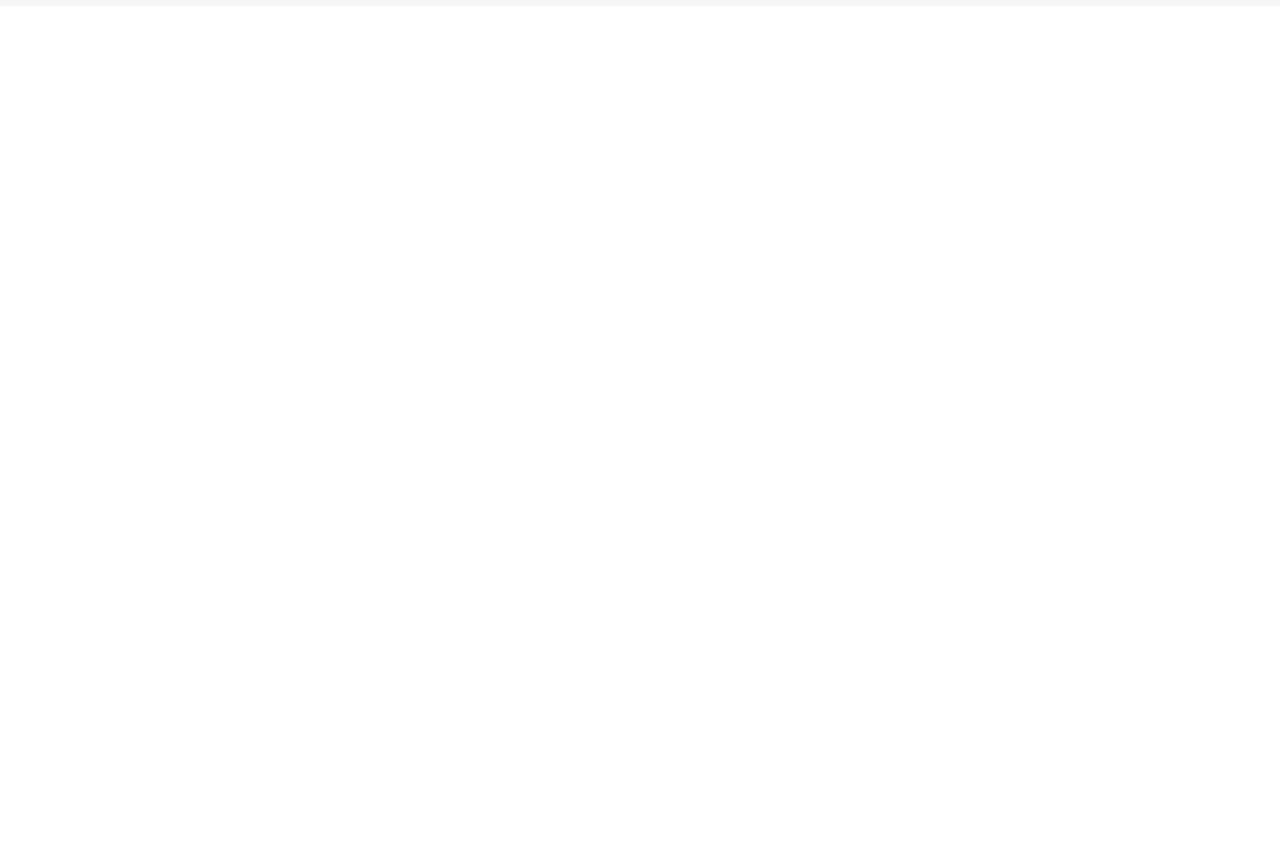
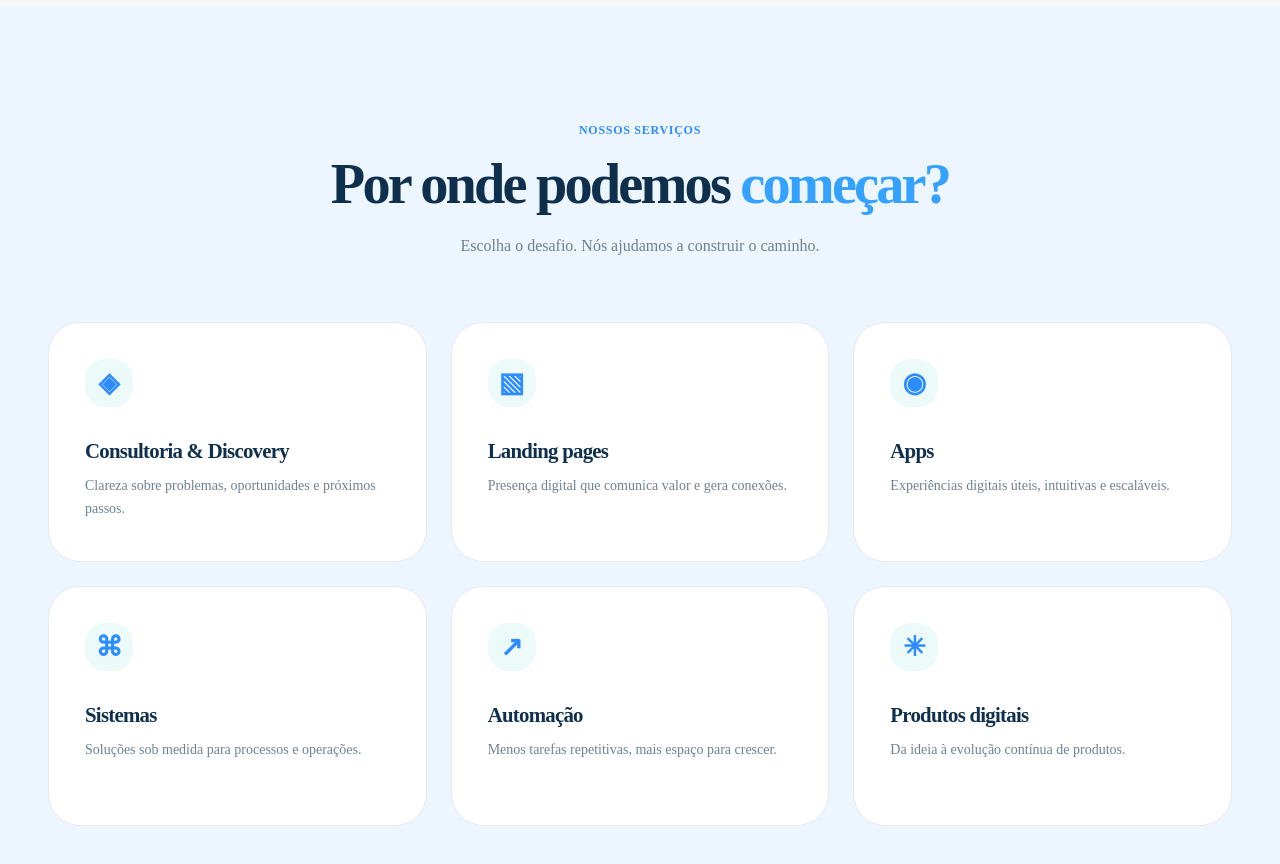
Before and after one commit to LeevelopStudio/leevelop-web, a Next.js app: page / in a window 1280 px wide. Shown: the part 2760-3624 px from the top of the page. Before the commit the page ends 2766 px from the top, so only its background shows below. Built offline with nearby package versions, Linux system fonts and the light colour scheme.

Commit message:
feat: add digital services grid

```diff
--- a/app/page.tsx
+++ b/app/page.tsx
@@ -3,6 +3,7 @@ import { Hero } from "@/components/sections/Hero";
 import { Solutions } from "@/components/sections/Solutions";
 import { ExpertiseBands } from "@/components/sections/ExpertiseBands";
 import { DecisionProcess } from "@/components/sections/DecisionProcess";
+import { Services } from "@/components/sections/Services";
 
 export default function Home() {
   return (
@@ -13,6 +14,7 @@ export default function Home() {
         <Solutions />
         <ExpertiseBands />
         <DecisionProcess />
+        <Services />
       </main>
     </>
   );
--- /dev/null
+++ b/components/sections/Services.module.css
@@ -0,0 +1,12 @@
+.section { padding-block: var(--section-space); background: var(--color-surface-blue); }
+.intro { text-align: center; margin-bottom: var(--space-8); }
+.title { margin: var(--space-3) 0 var(--space-4); font-size: clamp(2.25rem, 4.4vw, 4rem); font-weight: 800; letter-spacing: -0.05em; }
+.title span { color: var(--color-blue-500); }
+.grid { display: grid; grid-template-columns: repeat(3, minmax(0, 1fr)); gap: var(--space-5); }
+.card { min-height: 15rem; padding: clamp(1.5rem, 3vw, 2.25rem); border: 1px solid var(--color-border); border-radius: var(--radius-lg); background: #fff; transition: transform var(--transition-base), box-shadow var(--transition-base); }
+.card:hover { transform: translateY(-4px); box-shadow: var(--shadow-soft); }
+.icon { display: grid; place-items: center; width: 3rem; height: 3rem; border-radius: var(--radius-md); background: var(--color-surface-cyan); color: var(--color-blue-600); font-size: 1.7rem; font-weight: 700; }
+.card h3 { margin: var(--space-6) 0 var(--space-3); font-size: 1.3rem; letter-spacing: -0.035em; }
+.card p { font-size: var(--font-size-sm); }
+@media (max-width: 900px) { .grid { grid-template-columns: repeat(2, minmax(0, 1fr)); } }
+@media (max-width: 560px) { .grid { grid-template-columns: 1fr; } .card { min-height: 12rem; } }
--- /dev/null
+++ b/components/sections/Services.tsx
@@ -0,0 +1,33 @@
+import styles from "./Services.module.css";
+
+const services = [
+  { icon: "◈", title: "Consultoria & Discovery", detail: "Clareza sobre problemas, oportunidades e próximos passos." },
+  { icon: "▧", title: "Landing pages", detail: "Presença digital que comunica valor e gera conexões." },
+  { icon: "◉", title: "Apps", detail: "Experiências digitais úteis, intuitivas e escaláveis." },
+  { icon: "⌘", title: "Sistemas", detail: "Soluções sob medida para processos e operações." },
+  { icon: "↗", title: "Automação", detail: "Menos tarefas repetitivas, mais espaço para crescer." },
+  { icon: "✳", title: "Produtos digitais", detail: "Da ideia à evolução contínua de produtos." },
+];
+
+export function Services() {
+  return (
+    <section id="projetos" className={styles.section} aria-labelledby="services-title">
+      <div className="container">
+        <div className={styles.intro}>
+          <p className="eyebrow">Nossos serviços</p>
+          <h2 id="services-title" className={styles.title}>Por onde podemos <span>começar?</span></h2>
+          <p>Escolha o desafio. Nós ajudamos a construir o caminho.</p>
+        </div>
+        <div className={styles.grid}>
+          {services.map((service) => (
+            <article key={service.title} className={styles.card}>
+              <span className={styles.icon} aria-hidden="true">{service.icon}</span>
+              <h3>{service.title}</h3>
+              <p>{service.detail}</p>
+            </article>
+          ))}
+        </div>
+      </div>
+    </section>
+  );
+}
```
